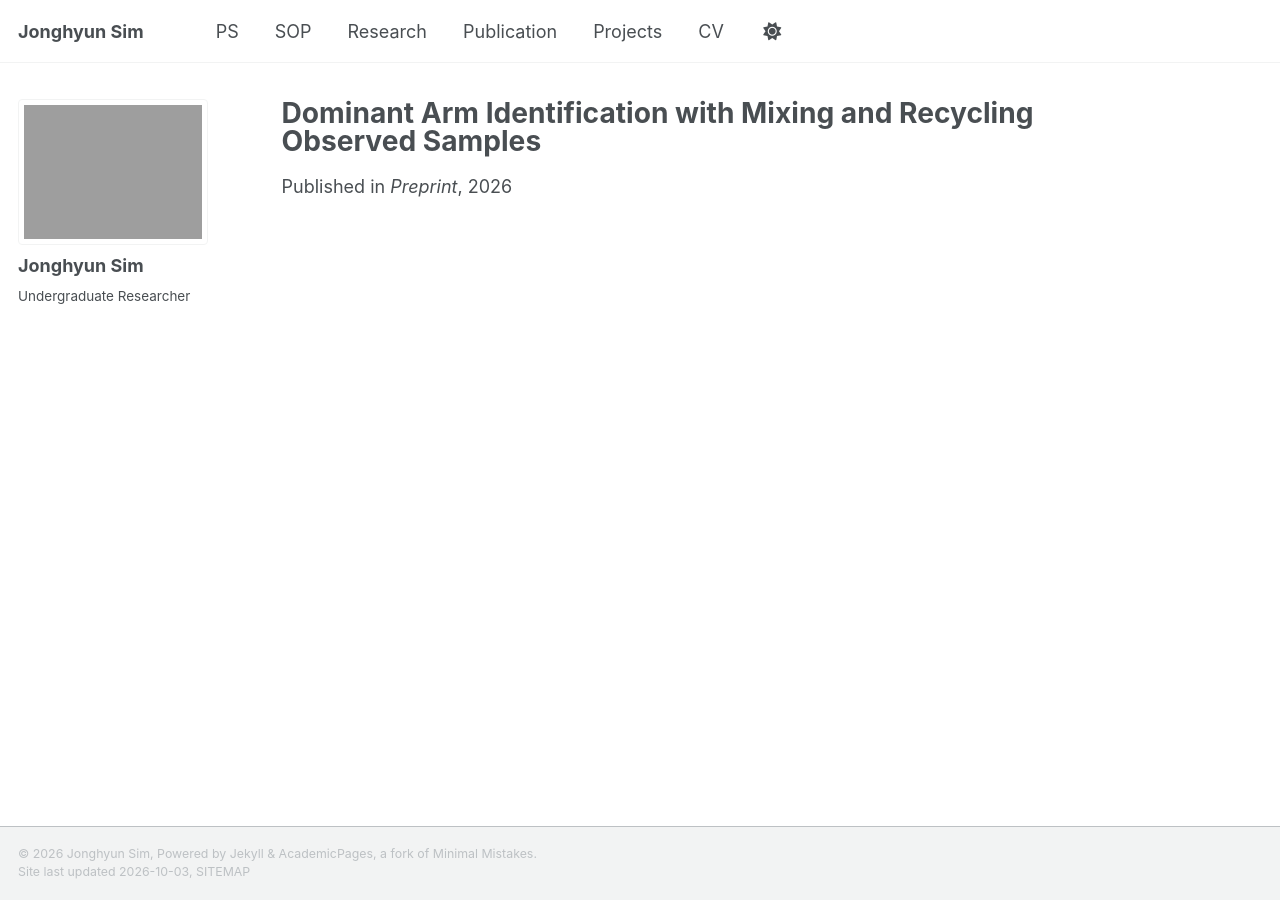
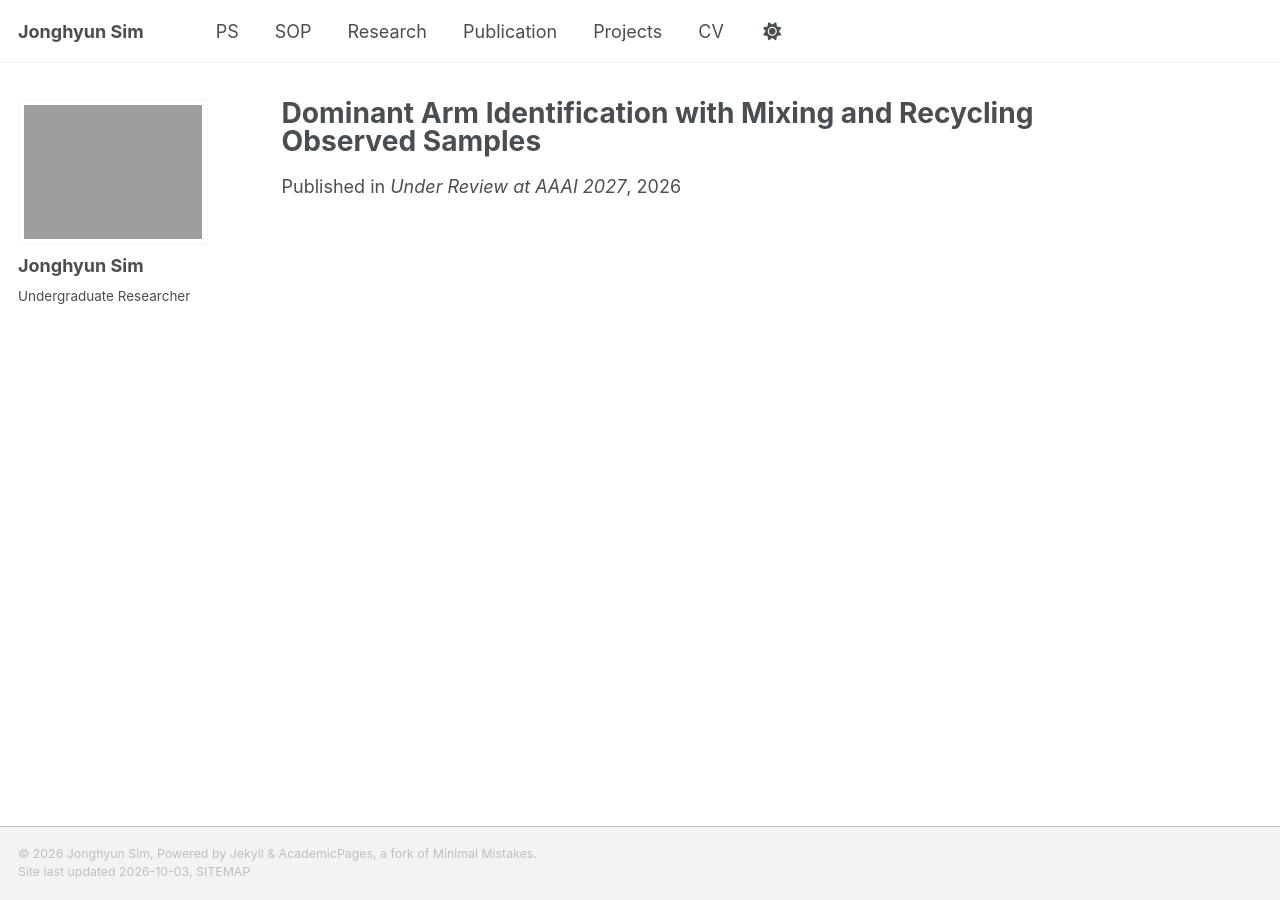
Before and after one commit to simjonghyun/simjonghyun.github.io, a Jekyll site: the page built from _publications/2026-06-27-dai.md, in a window 1280 px wide. Built offline with Jekyll 4.4.1, drawn with Linux system fonts in a browser that asks for light colours; a style sheet for code colours, icons or effects is not loaded.

Commit message:
Update venue to 'Under Review at AAAI 2027'

```diff
--- a/_publications/2026-06-27-dai.md
+++ b/_publications/2026-06-27-dai.md
@@ -4,7 +4,7 @@ collection: publications
 category: conferences
 permalink: /publication/2026-dai
 date: 2026-08-02
-venue: 'Preprint'
+venue: 'Under Review at AAAI 2027'
 paperurl: 'https://arxiv.org/abs/2608.01545'
 authors: 'Jonghyun Sim, Wonyoung Kim'
 ---
```
